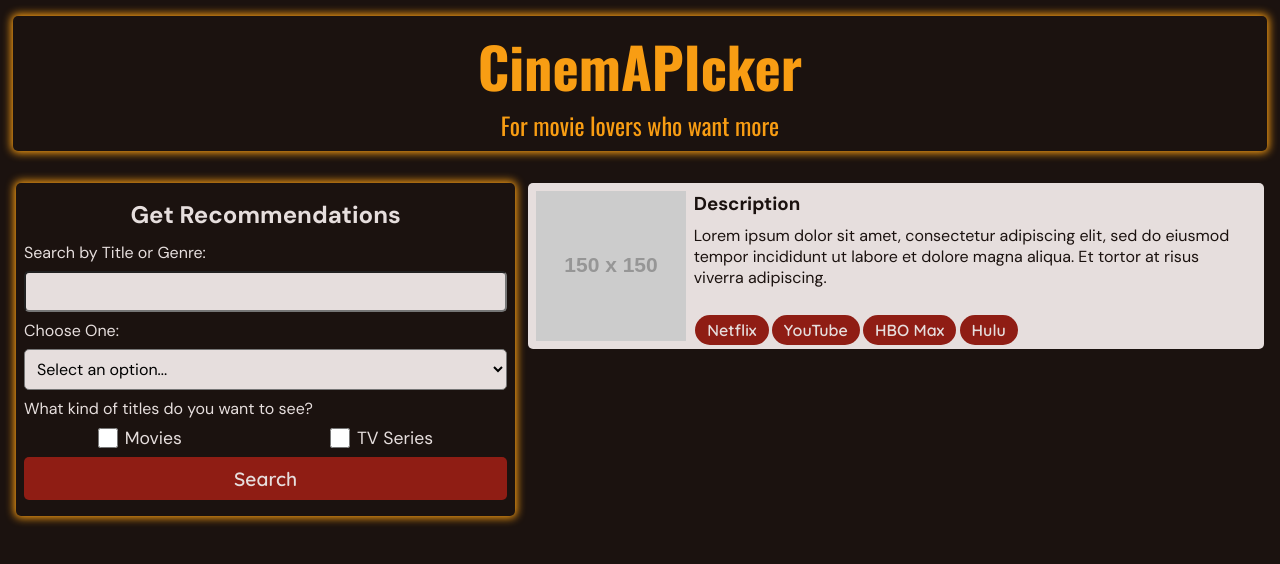
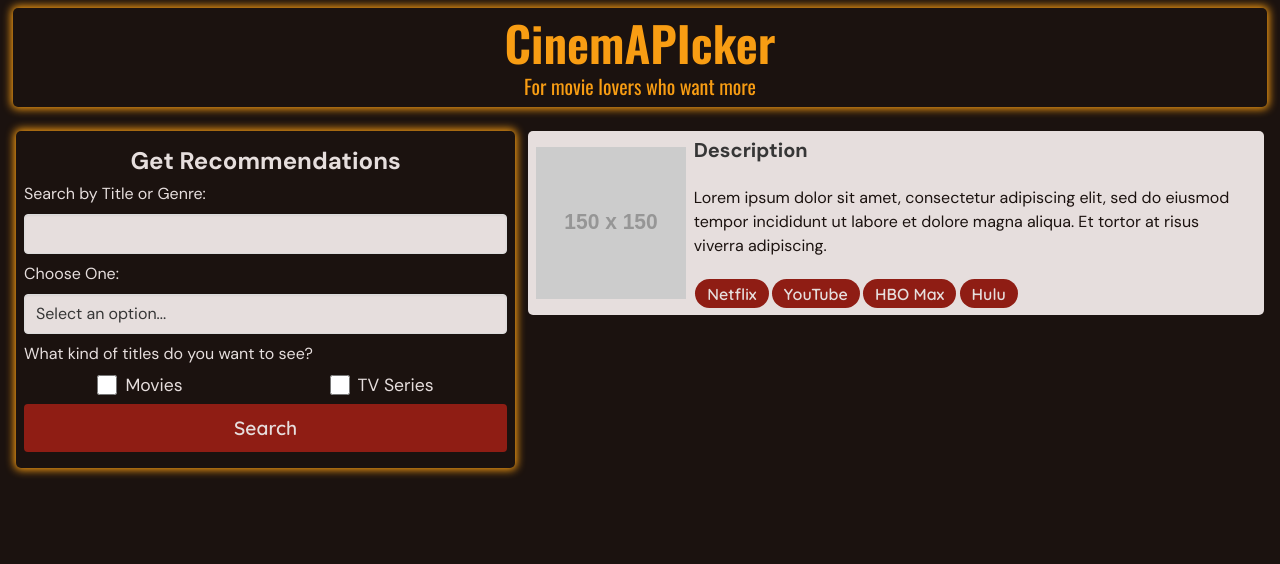
Before and after one commit to wyatthalbach15/CinemAPIcker, a plain HTML site: page index.html in a window 1280 px wide. Drawn offline with nearby package versions, Linux system fonts and the light colour scheme; placeholder pictures from the web are drawn by us.

Commit message:
Added Bulma framework to project and edited stylesheet

```diff
--- a/assets/script.js
+++ b/assets/script.js
@@ -6,8 +6,6 @@ var searchForm = document.querySelector("#search-form");
 var checkBoxContainer = document.querySelector("#checkbox-container");
 var filmCheck =document.querySelector("#film");
 var tvCheck = document.querySelector("#tv");
-var userInput = document.querySelector("#user-input");
-var dropDown = document.querySelector("#drop-down");
 var searchButton = document.querySelector("#search-button");
 var form = document.getElementById("search-form");
 
@@ -23,15 +21,18 @@ function submitFunction(e){
 
 form.addEventListener("submit", submitFunction);
 
+
 function selectionsValue (e) {
     e.preventDefault();
     var selectOptions = dropDown.value;
     var selectOptions = dropDown.value;
     console.log(selectOptions);
+
     var tvcheckBox = tvCheck.checked;
     var filmcheckBox = filmCheck.checked;
     console.log(tvcheckBox);
     console.log(filmcheckBox);
+
     if(selectOptions != "title" && selectOptions != "genre"){
         alert("Please pick a different option either Title or Genre");
         var selectOptions = dropDown.value;
@@ -42,10 +43,10 @@ function selectionsValue (e) {
         console.log(filmcheckBox);
     }
 }
-searchForm.addEventListener("submit", selectionsValue);
+// searchForm.addEventListener("submit", selectionsValue);
 
 
-var imdbApiUrl = "https://imdb-api.com/en/API/AdvancedSearch/k_zns86b2w/?genres=fantasy";
+var imdbApiUrl = "https://imdb-api.com/en/API/AdvancedSearch/k_zns86b2w/?title=the lord of the rings";
 
 // fetch(imdbApiUrl).then(function(response) {
 //     if (response.ok){
@@ -56,16 +57,6 @@ var imdbApiUrl = "https://imdb-api.com/en/API/AdvancedSearch/k_zns86b2w/?genres=
 //     }
 // });
 
-var watchModeApiUrl = "https://api.watchmode.com/v1/title/tt0167260/sources/?apiKey=B5EKPpGzVjzybQt6fdVSnprxP9IXaVfuAUPtCiVC";
-
-// fetch(watchModeApiUrl).then(function(response) {
-//     if (response.ok){
-//         response.json().then(function(data) {
-//             console.log("--Streaming--");
-//             console.log(data);
-//         });
-//     }
-// });
 
 // Gets streaming data
 function getStreamingData(movieId) {
--- a/assets/style.css
+++ b/assets/style.css
@@ -11,6 +11,8 @@ font-family: 'DM Sans', sans-serif;
 font-family: 'Quicksand', sans-serif;
 */
 
+/* @import "https://cdn.jsdelivr.net/npm/bulma@0.9.4/css/bulma.min.css" */
+
 :root {
     --prim: #E6DEDD;
     --second: #8f1d14;
@@ -18,20 +20,12 @@ font-family: 'Quicksand', sans-serif;
     --quart: #f89d13;
 }
 
-* {
-    margin: 0;
-    padding: 0;
-    box-sizing: border-box;
-}
-
-button {
-    border: none;
-    background-color: var(--second);
+html {
+    background-color: var(--tert);
 }
 
 body {
     position: relative;
-    background-color: var(--tert);
     color: var(--prim);
     width: 100%;
     font-size: 16px;
@@ -54,70 +48,48 @@ body {
 }
 
 /* Header */
-header {
-    position: relative;
-    color: var(--quart);
+#banner {
     font-family: 'Oswald', sans-serif;
     width: 98%;
-    margin: 1em auto;
-    padding: .5em;
-    text-align: center;
 }
 
-/* Main Container */
-#main-container {
-    display: flex;
-    flex-direction: column;
-    position: relative;
-    margin: 2em 1em;
+#banner h1,
+#banner p {
+    color: var(--quart);
 }
+
 
 /* Search Bar */
 #search-container {
     width: 100%;
     max-height: 340px;
-    padding: 1em .5em;
-    margin-bottom: 1.5em;
 }
 
 #search-container h2 {
-    text-align: center;
-    margin-bottom: .5em;
+    color: var(--prim);
 }
 
 #search-container input[type=text],
 #search-container select {
-    width: 100%;
-    padding: .5em;
-    margin: .5em 0;
     background-color: var(--prim);
     font-family: 'DM Sans', sans-serif;
     font-size: 100%;
 }
 
-#checkbox-container {
-    display: flex;
-    justify-content: space-around;
-    align-items: start;
-    margin: .5em 0;
-}
-
 #checkbox-container input[type=checkbox] {
-    margin-right: .5em;
     width: 20px;
     height: 20px;
 }
 
 #checkbox-container label {
-    display: flex;
-    align-items: center;
     font-size: 110%;
 }
 
 #search-container button {
     width: 100%;
-    padding: .5em;
+    background-color: var(--second);
     color: var(--prim);
+    border: none;
     font-family: 'Quicksand', sans-serif;
     font-weight: 600;
     font-size: 120%;
@@ -133,6 +105,7 @@ header {
     text-decoration: none;
 }
 
+/* Movie Cards use custom styles to simplify generating them in JS */
 .movie-card {
     display: flex;
     flex-direction: column;
@@ -142,9 +115,13 @@ header {
     margin-bottom: .5em;
 }
 
+.movie-card figure {
+    display: contents;
+}
+
 .movie-card img {
     width: 80%;
-    margin: 0 auto;
+    margin: 0.5em auto;
 }
 
 .movie-desc {
@@ -154,10 +131,7 @@ header {
     margin: 0 .5em;
 }
 
-.movie-desc h3,
-.movie-desc p {
-    margin-bottom: .5em;
-}
+
 
 .streaming-list {
     display: flex;
@@ -198,24 +172,14 @@ a:active {
     .movie-card {
         flex-direction: row;
     }
-
 }
 
 /* Large devices (desktops, 992px and up) */
 @media (min-width: 992px) {
 
-    h1 {
-        font-size: 350%;
-    }
-
-    header p {
-        font-size: 150%;
-    }
-
     /* Main */
     #main-container {
-        display: flex;
-        flex-direction: row;
+        flex-direction: row !important;
         justify-content: space-between;
     }
 
@@ -232,8 +196,4 @@ a:active {
     .movie-card img {
         width: 30%;
     }
-
-    .move-desc button {
-        padding: .5em;
-    }
 }
--- a/index.html
+++ b/index.html
@@ -15,33 +15,34 @@
         href="https://fonts.googleapis.com/css2?family=DM+Sans:wght@400;500;700&family=Oswald:wght@400;500;600;700&family=Quicksand:wght@400;500;600;700&display=swap"
         rel="stylesheet">
 
+    <!-- Bulma -->
+    <link rel="stylesheet" href="https://cdn.jsdelivr.net/npm/bulma@0.9.4/css/bulma.min.css">
+
     <!-- Stylesheet -->
     <link rel="stylesheet" href="./assets/style.css">
 </head>
 
 <body>
 
-    <header class="backlight rounded">
-        <h1>CinemAPIcker</h1>
-        <p>For movie lovers who want more</p>
+    <header id="banner" class="backlight rounded my-2 mx-auto p-2 has-text-centered">
+        <h1 class="title is-size-1-tablet">CinemAPIcker</h1>
+        <p class="subtitle is-size- 4">For movie lovers who want more</p>
     </header>
-    <main id="main-container">
+    <main id="main-container" class="is-flex is-flex-direction-column my-5 mx-4">
         <!-- Search box div -->
-        <section id="search-container" class="backlight rounded">
-
-            <form>
-                <h2>Get Recommendations</h2>
+        <section id="search-container" class="backlight rounded py-4 px-2 mb-5">
 
             <form id="search-form">
+                <h2 class="title is-4 mb-2 has-text-centered">Get Recommendations</h2>
 
                 <!-- Search Input -->
                 <label for="user-input" class="mb-5">Search by Title or Genre:</label>
-                <input type="text" id="user-input" name="user-input" class="rounded">
+                <input type="text" id="user-input" name="user-input" class="input my-2">
 
 
                 <!-- Drop Down -->
                 <label>Choose One:</label>
-                <select class="rounded" id="drop-down" name="drop-down">
+                <select class="input my-2" id="drop-down" name="drop-down">
                     <option value="SelectOption">Select an option...</option>
                     <option value="title">Title</option>
                     <option value="genre">Genre</option>
@@ -49,17 +50,17 @@
 
                 <!-- Checkbox -->
                 <p>What kind of titles do you want to see?</p>
-                <div id="checkbox-container">
-                    <label for="film">
-                        <input type="checkbox" id="film" name="film" value="movies">Movies
+                <div id="checkbox-container" class="is-flex is-flex-direction-row is-justify-content-space-around is-align-items-center my-2">
+                    <label for="film" class="checkbox is-flex is-align-items-center">
+                        <input type="checkbox" id="film" name="film" value="movies" class="mr-2">Movies
                     </label>
 
-                    <label for="tv">
-                        <input type="checkbox" id="tv" name="tv" value="tv_series">TV Series
+                    <label for="tv" class="checkbox is-flex is-align-items-center">
+                        <input type="checkbox" id="tv" name="tv" value="tv_series" class="mr-2">TV Series
                     </label>
                 </div>
 
-                <button type="submit" id="search-button" class="rounded">Search</button>
+                <button type="submit" id="search-button" class="button">Search</button>
             </form>
         </section>
 
@@ -69,10 +70,12 @@
                 <!-- Placeholder for styling -->
                 <li>
                     <div class="movie-card rounded">
-                        <img src="https://via.placeholder.com/150">
+                        <figure class="image">
+                            <img src="https://via.placeholder.com/150">
+                        </figure>
                         <div class="movie-desc">
-                            <div>
-                                <h3>Description</h3>
+                            <div class="content">
+                                <h3 class="title is-5">Description</h3>
                                 <p>Lorem ipsum dolor sit amet, consectetur adipiscing elit, sed do eiusmod tempor
                                     incididunt ut labore et dolore magna aliqua. Et tortor at risus viverra adipiscing.
                                 </p>
```
